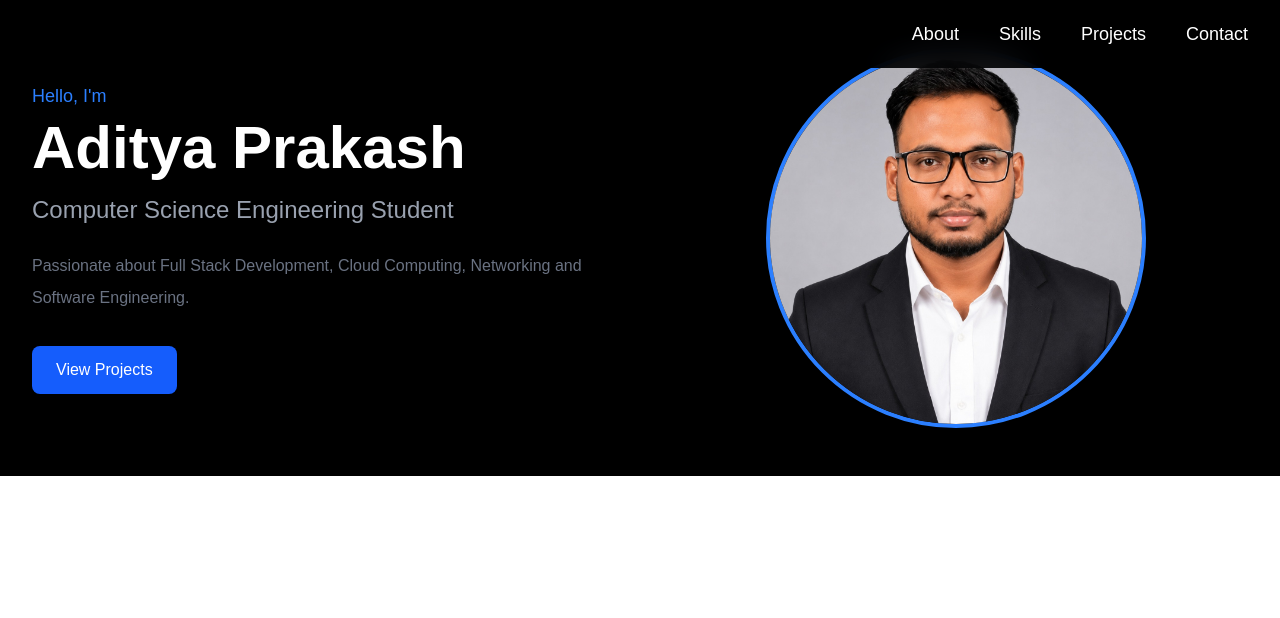
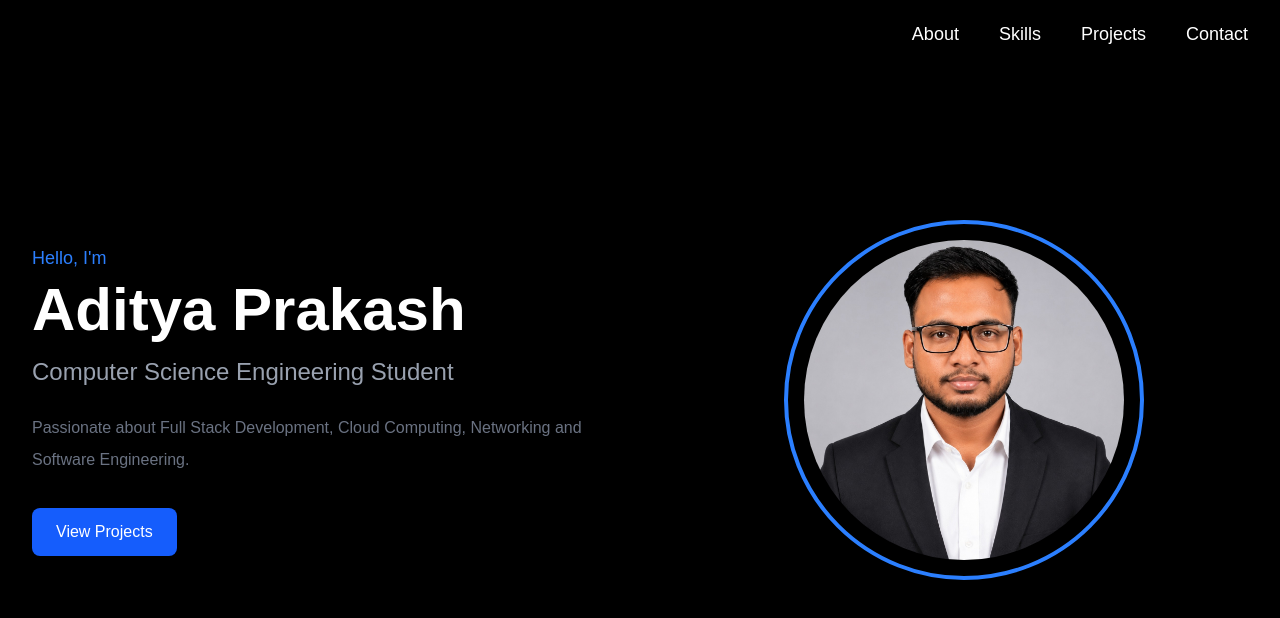
Before and after one commit to AdityaPrakash2153/portfolio, a Next.js app: page / in a window 1280 px wide. Shown: the top 618 px of the page. Built offline with nearby package versions, Linux system fonts and the light colour scheme.

Commit message:
Adjust hero profile image size

```diff
--- a/app/components/Hero.tsx
+++ b/app/components/Hero.tsx
@@ -2,8 +2,8 @@ import Image from "next/image";
 
 export default function Hero() {
   return (
-    <section className="bg-black text-white flex items-center justify-center px-8 py-12">
-      <div className="max-w-7xl w-full grid md:grid-cols-2 gap-12 items-center">
+    <section className="min-h-screen bg-black text-white flex items-center">
+      <div className="max-w-7xl mx-auto w-full px-8 grid md:grid-cols-2 gap-20 items-center">
 
         {/* Left Side */}
         <div>
@@ -33,15 +33,15 @@ export default function Hero() {
         </div>
 
         {/* Right Side */}
-        {/* Right Side */}
         <div className="flex justify-center">
-  <div className="w-[380px] h-[380px] rounded-full border-4 border-blue-500 overflow-hidden">
+  <div className="w-[360px] h-[360px] rounded-full border-4 border-blue-500 overflow-hidden flex items-center justify-center">
     <Image
       src="/images/profile.jpeg"
       alt="Profile"
-      width={380}
-      height={380}
-      className="w-full h-full object-cover object-top"
+      width={320}
+      height={320}
+      priority
+      className="rounded-full"
     />
   </div>
 </div>
```
Lines whose indentation alone changed are shown as unchanged.
